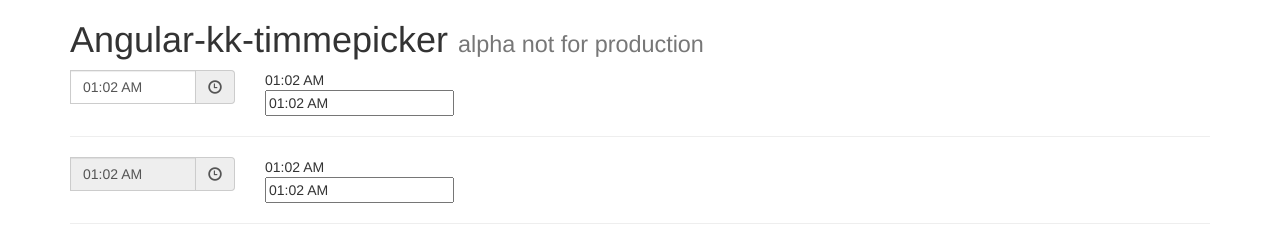
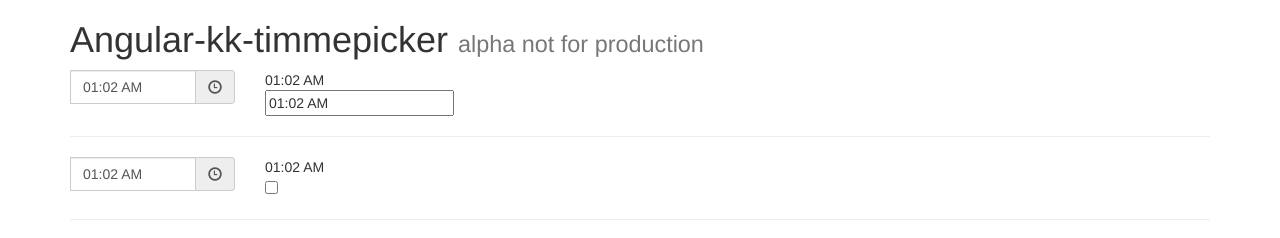
Before and after one commit to zolotyh/angular-kk-timepicker, a website: page documentation/index.html in a window 1280 px wide. Shown: the top 238 px of the page. Drawn offline with nearby package versions, Linux system fonts and the light colour scheme; files that its build step writes are made by us from their sources; files whose address does not match are found by name.

Commit message:
fix travis build

```diff
--- a/documentation/index.html
+++ b/documentation/index.html
@@ -30,12 +30,12 @@
       <hr />
       <div class="row">
         <div class="col-sm-2" >
-          <kk-timepicker settings="ctrl.settings" ng-disabled="true" ng-model="ctrl.time"></kk-timepicker>
+          <kk-timepicker settings="ctrl.settings" ng-disabled="ctrl.disabled" ng-model="ctrl.time"></kk-timepicker>
         </div>
         <div class="col-sm-2">
           {{ ctrl.time }}
           <div>
-            <input type="text" ng-model="ctrl.time">
+            <input type="checkbox" ng-model="ctrl.disabled">
           </div>
         </div>
       </div>
```
Also changed, not shown: .travis.yml.
